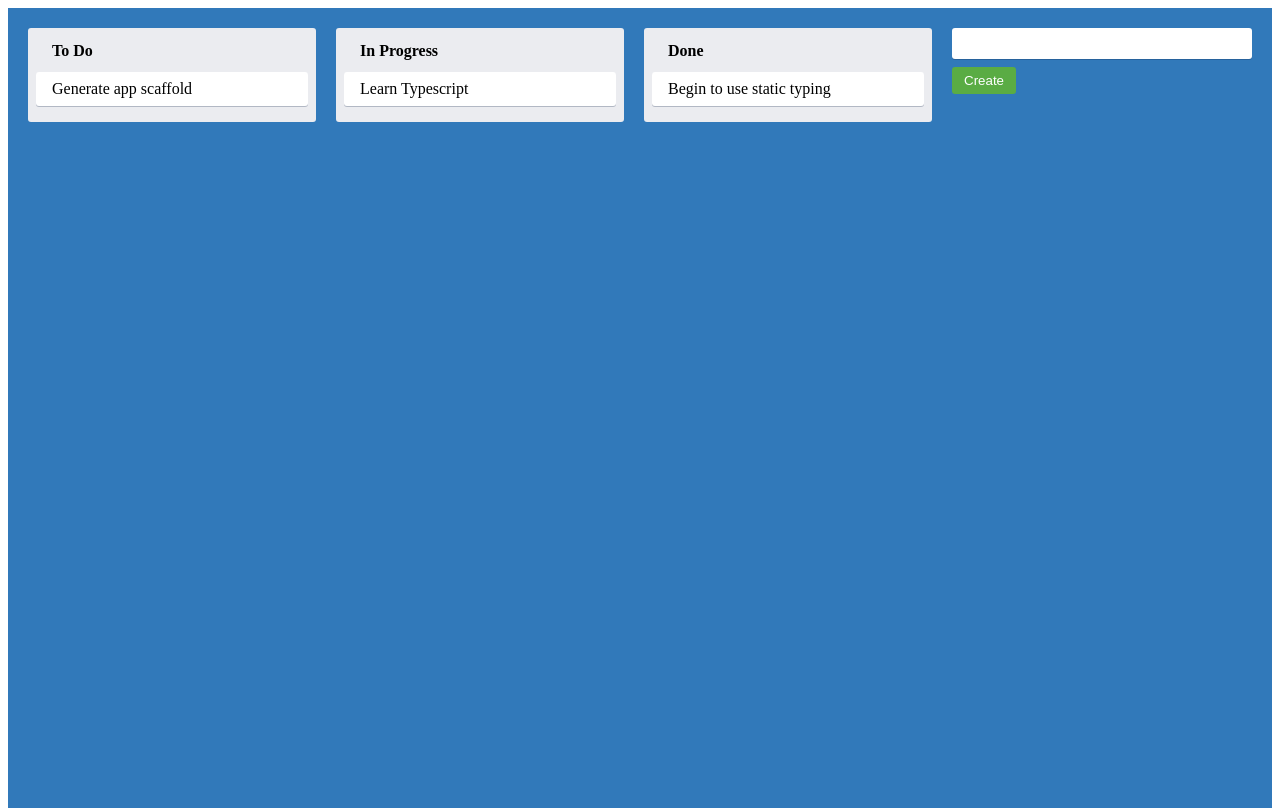
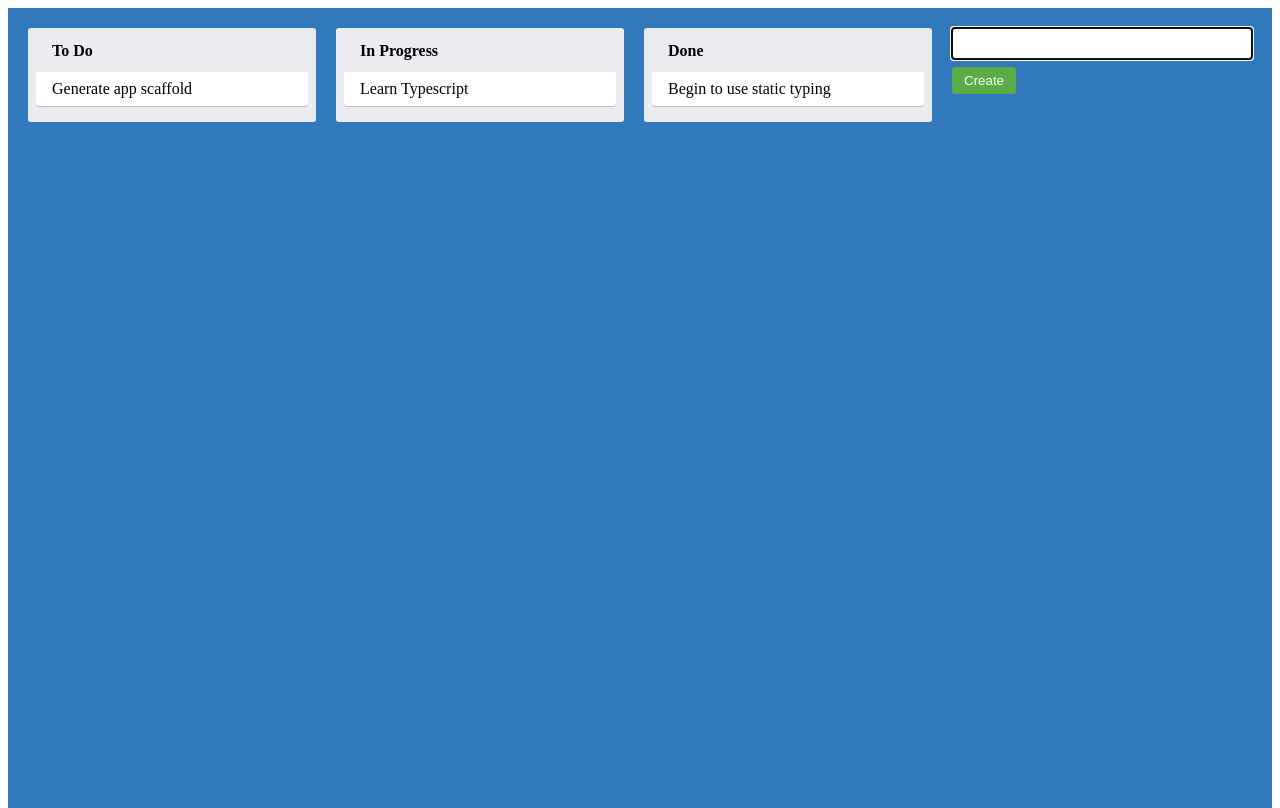
Before and after one commit to wrqqq/kanban-typescript, a React (Create React App) app: page / in a window 1280 px wide. Both pictures are taken after a click on the button "+ Add another list". Built offline with nearby package versions, Linux system fonts and the light colour scheme.

Commit message:
Inout focus hook

```diff
--- a/src/NewItemForm.tsx
+++ b/src/NewItemForm.tsx
@@ -1,5 +1,7 @@
 import React, { useState } from "react"
 import { NewItemFormContainer, NewItemButton, NewItemInput } from "./styles"
+import { useFocus } from "./utils/useFocus"
+
 
 interface NewItemFormProps {
     onAdd(text: string): void
@@ -7,11 +9,22 @@ interface NewItemFormProps {
 
 export const NewItemForm = ({ onAdd }: NewItemFormProps) => {
     const [text, setText] = useState("")
+    const inputRef = useFocus()
+    const handleAddText = (
+        event: React.KeyboardEvent<HTMLInputElement>
+        ) => {
+        if (event.key === "Enter") {
+        onAdd(text)
+        }
+        }
+
     return (
         <NewItemFormContainer>
             <NewItemInput
                 value={text}
                 onChange={e => setText(e.target.value)}
+                ref={inputRef}
+                onKeyPress={handleAddText}
             />
             <NewItemButton onClick={() => onAdd(text)}>
                 Create
--- /dev/null
+++ b/src/utils/useFocus.ts
@@ -0,0 +1,9 @@
+import { useRef, useEffect } from "react"
+
+export const useFocus = () => {
+    const ref = useRef<HTMLInputElement>(null)
+    useEffect(() => {
+        ref.current?.focus()
+    }, [])
+    return ref
+}
```
Also changed, not shown: 1 other file (tests, documents, lock files or other folders).
